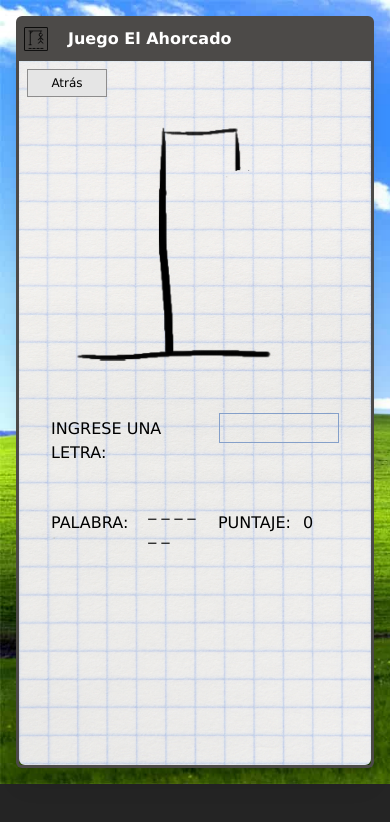
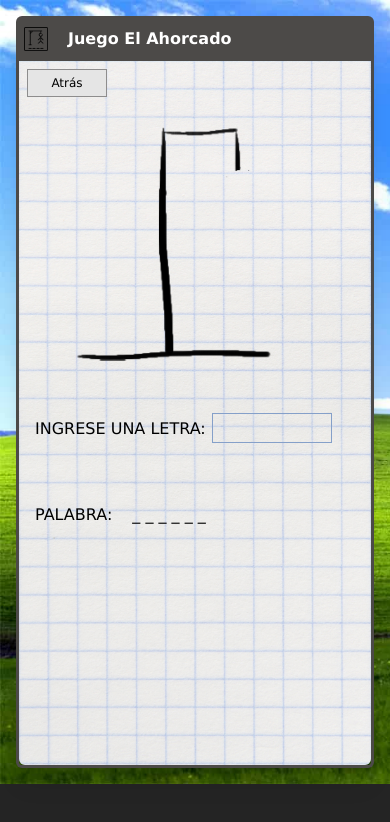
Before and after one commit to QuinSDev/hangman-game-frontend, a React (Vite) app: page /juego-nuevo in a window 390 px wide. Shown: the top 822 px of the page. Built offline with nearby package versions, Linux system fonts and the light colour scheme.

Commit message:
Se ajusta el Board para que se vea mejor en movil

```diff
--- a/src/components/Board.jsx
+++ b/src/components/Board.jsx
@@ -4,10 +4,10 @@ import { WordDisplay } from "./WordDisplay";
 
 export const Board = ({ wordSecret, scoreGame, onEnter, error, inputValue, setInputValue }) => {
   return (
-    <div className="relative flex flex-col  h-44 px-8 py-7">
+    <div className="relative flex flex-col  h-44 px-4 sm:px-8 py-7">
       <LetterInput onEnter={onEnter} inputValue={inputValue} setInputValue={setInputValue} />
       <div className="mt-1 flex h-4">
-        <div className="w-44"></div>
+        <div className="w-24 sm:w-44"></div>
         <div className="ml-2 text-red-700 text-sm">{error}</div>
       </div>
       <WordDisplay wordSecret={wordSecret} scoreGame={scoreGame} />
--- a/src/components/WordDisplay.jsx
+++ b/src/components/WordDisplay.jsx
@@ -1,14 +1,20 @@
-import React from 'react'
+import React from "react";
 
 export const WordDisplay = ({ wordSecret, scoreGame }) => {
   return (
-    <div className='mt-10 flex w-full h-7 items-center gap-5'>
-        <label htmlFor="" className='text-black'>PALABRA:</label>
-        <p className='text-black'>{wordSecret}</p>
-        <div className='flex ml-auto'>
-            <label htmlFor="" className='text-black'>PUNTAJE:</label>
-            <p className='ml-3 w-9 text-black'>{scoreGame}</p>
-        </div>
+    <div className="mt-10 flex flex-col sm:flex-row w-full h-7 sm:items-center gap-5">
+      <div className="w-full flex gap-5">
+        <label htmlFor="" className="text-black">
+          PALABRA:
+        </label>
+        <p className="text-black">{wordSecret}</p>
+      </div>
+      <div className="hidden sm:flex ml-auto">
+        <label htmlFor="" className="text-black">
+          PUNTAJE:
+        </label>
+        <p className="ml-3 w-9 text-black">{scoreGame}</p>
+      </div>
     </div>
-  )
-}
+  );
+};
--- a/src/index.css
+++ b/src/index.css
@@ -24,8 +24,8 @@
 }
 
 /* Cambia el ancho para pantallas de 540px o más */
-@media (min-width: 540px) {
+@media (min-width: 710px) {
   .inputStyle {
-      width: 375px; /* Ajusta este valor según tus necesidades */
+      width: 375px;
   }
 }
```
